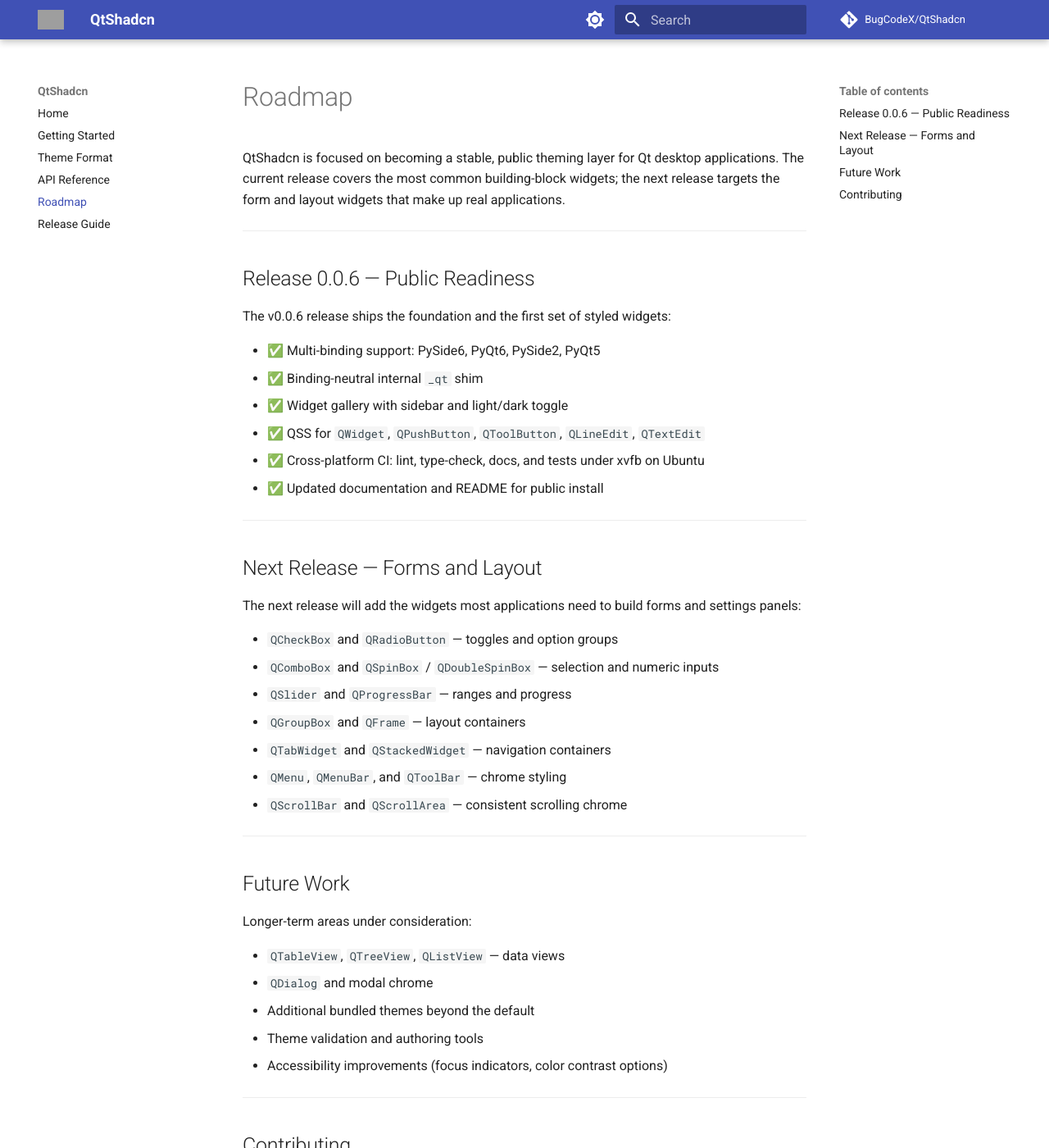
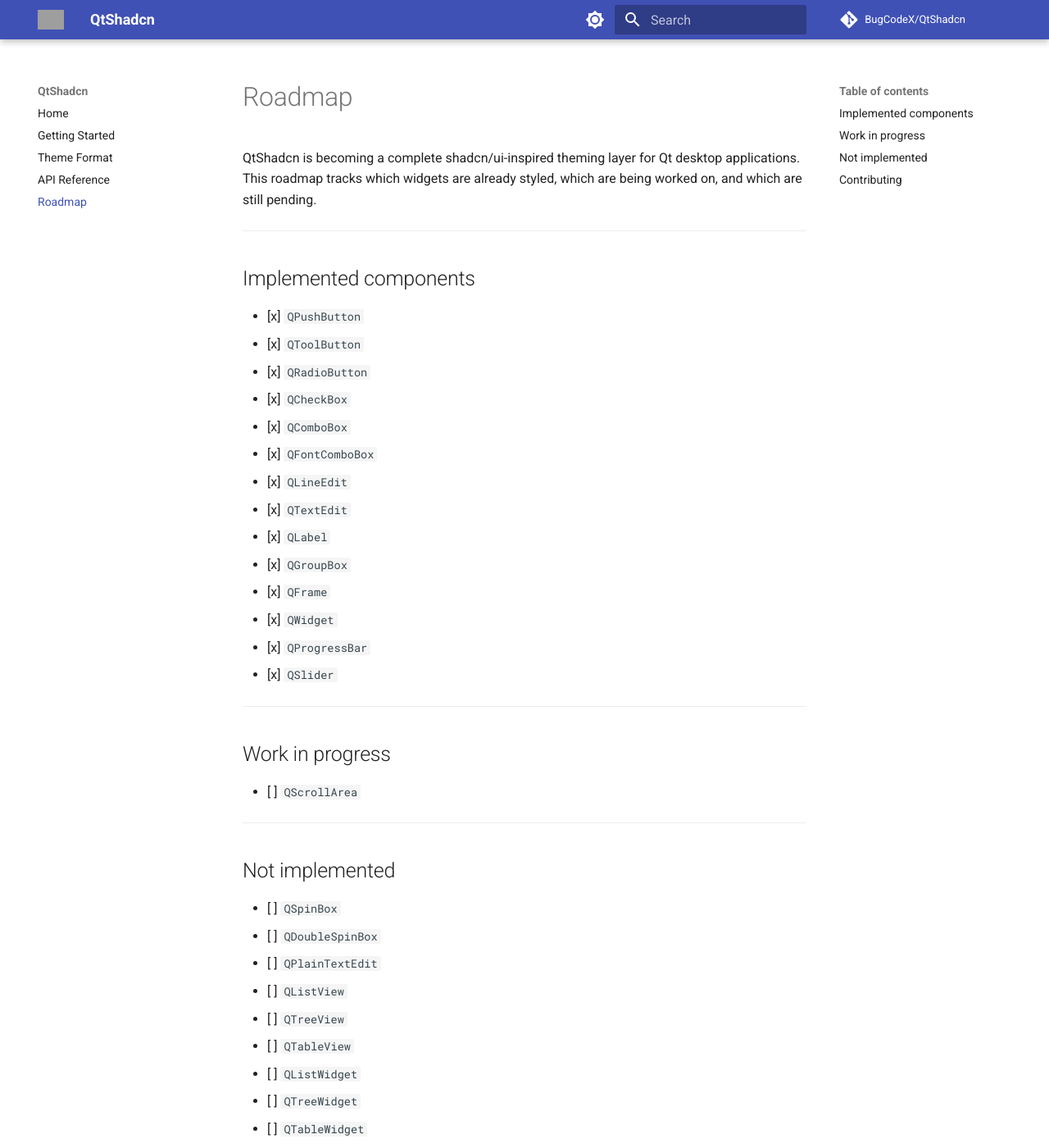
Before and after one commit to BugCodeX/QtShadcn, an MkDocs documentation site: the page built from docs/roadmap.md, in a window 1280 px wide and 1400 px high. Shown: the whole window at 82% size. Built offline with MkDocs 1.6.1 and Material for MkDocs 9.7.7, drawn with Linux system fonts in a browser that asks for light colours; comment, search, counter and statistics services are not loaded; some of the changed text lies outside the part shown; grey boxes are pictures that could not be loaded.

Commit message:
docs: remove release.md and update roadmap navigation

````diff
--- a/docs/release.md
+++ /dev/null
@@ -1,130 +0,0 @@
-# Release Guide
-
-QtShadcn uses PyPI as the public package distribution channel. GitHub Releases are for release notes and tags; package artifacts are built by GitHub Actions and published to PyPI.
-
-## One-Time PyPI Setup
-
-Configure PyPI Trusted Publishing before the first PyPI release.
-
-| PyPI field | Value |
-| --- | --- |
-| Project | `qtshadcn` |
-| Owner | `BugCodeX` |
-| Repository | `QtShadcn` |
-| Workflow | `publish-pypi.yml` |
-| Environment | `pypi` |
-
-The workflow uses GitHub Actions OIDC, so no PyPI API token should be stored in repository secrets for the default release path.
-
-## Release Steps
-
-1. Confirm `pyproject.toml` contains the version you want to publish.
-2. Push a tag named `vMAJOR.MINOR.PATCH`, for example `v0.0.6`, for future releases.
-3. Inspect the `python-package-distributions` workflow artifact if needed.
-4. Confirm the `pypi` environment approval and PyPI publish completed successfully.
-5. Create or update the GitHub Release with notes only.
-
-For an already-pushed tag such as `v0.0.6`, run `Publish to PyPI` manually from GitHub Actions after Trusted Publishing is configured. The workflow also supports manual dispatch for this first PyPI publication.
-
-Do not attach `.whl` or `.tar.gz` files to GitHub Releases once PyPI publishing is active.
-
-Once the PyPI publish succeeds for the current release, any existing wheel and source distribution assets from earlier releases may be removed from GitHub Releases.
-
-# QtShadcn v0.0.11
-
-## What's New
-
-- Refactored gallery into a modular package with a theme editor.
-- Added `QProgressBar` styling with shadcn progress semantics, including determinate, indeterminate, thin, and disabled states.
-- Added a `QProgressBar` gallery page demonstrating all supported states.
-
-## Verification
-
-```bash
-pip install qtshadcn==0.0.11
-python -c "import qtshadcn; print(qtshadcn.__version__)"
-make test
-```
-
-## Fallback Only
-
-Use Twine only if Trusted Publishing is unavailable and you intentionally choose a manual fallback:
-
-```bash
-make build
-uv run --extra dev twine upload dist/*
-```
-
-# QtShadcn v0.0.12
-
-## What's New
-
-- `QProgressBar` styling now matches the shadcn/ui Progress component: a thin 4px track with a rounded primary indicator.
-
-## Fixes
-
-- Fixed QProgressBar default styling so the track is thin and the text is no longer rendered inside the bar.
-- Fixed the gallery page to show labels and percentages outside the progress bar, matching shadcn layout.
-
-## Verification
-
-```bash
-pip install qtshadcn==0.0.12
-python -c "import qtshadcn; print(qtshadcn.__version__)"
-make test
-```
-
-# QtShadcn v0.0.13
-
-## What's New
-
-- Added `QSlider` styling with shadcn/ui Slider semantics, including horizontal, vertical, hover, focus, and disabled states.
-- Added a `QSlider` gallery page demonstrating horizontal, vertical, and disabled slider variants.
-
-## Notes
-
-- The focus ring is rendered via `outline`, which is best-effort across Qt platforms.
-- Multi-thumb range sliders are not supported by native `QSlider` and remain out of scope.
-
-## Verification
-
-```bash
-pip install qtshadcn==0.0.13
-python -c "import qtshadcn; print(qtshadcn.__version__)"
-make test
-```
-
-# QtShadcn v0.0.15
-
-## What's New
-
-- `QSlider` thumb is now rendered as a generated SVG circle, producing a perfect circle regardless of the theme radius.
-- The `QSlider` thumb fill matches the primary color of the filled track for a cohesive shadcn/ui look.
-- Expanded the `QSlider` gallery page with horizontal, vertical, tick, disabled, and live-value variants.
-
-## Changes
-
-- Refactored base widget styles for `QPushButton`, `QToolButton`, `QLineEdit`, `QTextEdit`, `QComboBox`, and `QCheckBox` for cleaner, more compact QSS output.
-- Increased the dark-mode `spacing` token to `8px` for more open dark layouts.
-
-## Verification
-
-```bash
-pip install qtshadcn==0.0.15
-python -c "import qtshadcn; print(qtshadcn.__version__)"
-make test
-```
-
-# QtShadcn v0.0.14
-
-## Fixes
-
-- Fixed `QSlider` handle rendering to be a perfect circle using a token-derived `border-radius` and margin.
-
-## Verification
-
-```bash
-pip install qtshadcn==0.0.14
-python -c "import qtshadcn; print(qtshadcn.__version__)"
-make test
-```
--- a/docs/roadmap.md
+++ b/docs/roadmap.md
@@ -1,45 +1,59 @@
 # Roadmap
 
-QtShadcn is focused on becoming a stable, public theming layer for Qt desktop applications. The current release covers the most common building-block widgets; the next release targets the form and layout widgets that make up real applications.
+QtShadcn is becoming a complete shadcn/ui-inspired theming layer for Qt desktop applications. This roadmap tracks which widgets are already styled, which are being worked on, and which are still pending.
 
 ---
 
-## Release 0.0.6 — Public Readiness
+## Implemented components
 
-The v0.0.6 release ships the foundation and the first set of styled widgets:
-
-- ✅ Multi-binding support: PySide6, PyQt6, PySide2, PyQt5
-- ✅ Binding-neutral internal `_qt` shim
-- ✅ Widget gallery with sidebar and light/dark toggle
-- ✅ QSS for `QWidget`, `QPushButton`, `QToolButton`, `QLineEdit`, `QTextEdit`
-- ✅ Cross-platform CI: lint, type-check, docs, and tests under xvfb on Ubuntu
-- ✅ Updated documentation and README for public install
+- [x] `QPushButton`
+- [x] `QToolButton`
+- [x] `QRadioButton`
+- [x] `QCheckBox`
+- [x] `QComboBox`
+- [x] `QFontComboBox`
+- [x] `QLineEdit`
+- [x] `QTextEdit`
+- [x] `QLabel`
+- [x] `QGroupBox`
+- [x] `QFrame`
+- [x] `QWidget`
+- [x] `QProgressBar`
+- [x] `QSlider`
 
 ---
 
-## Next Release — Forms and Layout
+## Work in progress
 
-The next release will add the widgets most applications need to build forms and settings panels:
-
-- `QCheckBox` and `QRadioButton` — toggles and option groups
-- `QComboBox` and `QSpinBox` / `QDoubleSpinBox` — selection and numeric inputs
-- `QSlider` and `QProgressBar` — ranges and progress
-- `QGroupBox` and `QFrame` — layout containers
-- `QTabWidget` and `QStackedWidget` — navigation containers
-- `QMenu`, `QMenuBar`, and `QToolBar` — chrome styling
-- `QScrollBar` and `QScrollArea` — consistent scrolling chrome
+- [ ] `QScrollArea`
 
 ---
 
-## Future Work
+## Not implemented
 
-Longer-term areas under consideration:
-
-- `QTableView`, `QTreeView`, `QListView` — data views
-- `QDialog` and modal chrome
-- Additional bundled themes beyond the default
-- Theme validation and authoring tools
-- Accessibility improvements (focus indicators, color contrast options)
+- [ ] `QSpinBox`
+- [ ] `QDoubleSpinBox`
+- [ ] `QPlainTextEdit`
+- [ ] `QListView`
+- [ ] `QTreeView`
+- [ ] `QTableView`
+- [ ] `QListWidget`
+- [ ] `QTreeWidget`
+- [ ] `QTableWidget`
+- [ ] `QStackedWidget`
+- [ ] `QToolBox`
+- [ ] `QDialogButtonBox`
+- [ ] `QScrollBar`
+- [ ] `QDateEdit`
+- [ ] `QTimeEdit`
+- [ ] `QDateTimeEdit`
+- [ ] `QCalendarWidget`
+- [ ] `QTextBrowser`
+- [ ] `QKeySequenceEdit`
+- [ ] `QCommandLinkButton`
+- [ ] `QColumnView`
+- [ ] `QUndoView`
+- [ ] `QQuickWidget`
 
 ---
 
--- a/mkdocs.yml
+++ b/mkdocs.yml
@@ -11,7 +11,6 @@
   - Theme Format: theme-format.md
   - API Reference: api-reference.md
   - Roadmap: roadmap.md
-  - Release Guide: release.md
 
 docs_dir: docs
 
@@ -21,8 +20,8 @@
     - content.code.copy
     - navigation.top
     - navigation.footer
-  logo: 'https://res.cloudinary.com/dv5dpinww/image/upload/v1773351424/logo_tcu39w.png'
-  favicon: 'https://res.cloudinary.com/dv5dpinww/image/upload/v1773351424/logo_tcu39w.png'
+  logo: source/logo.png
+  favicon: source/logo.ico
   palette:
     - media: "(prefers-color-scheme: light)"
       scheme: default
````
